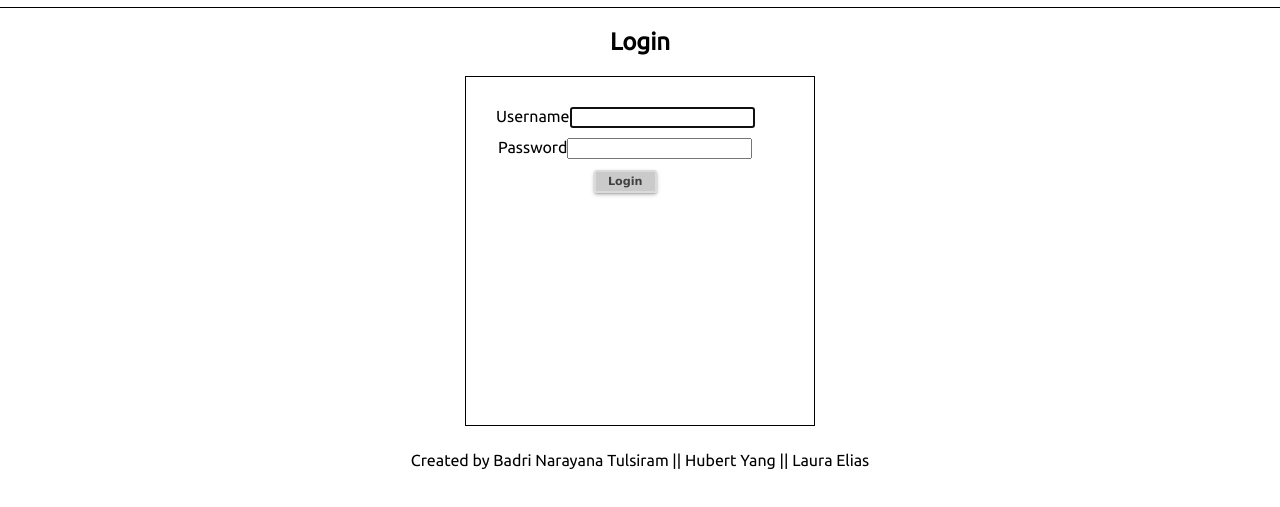
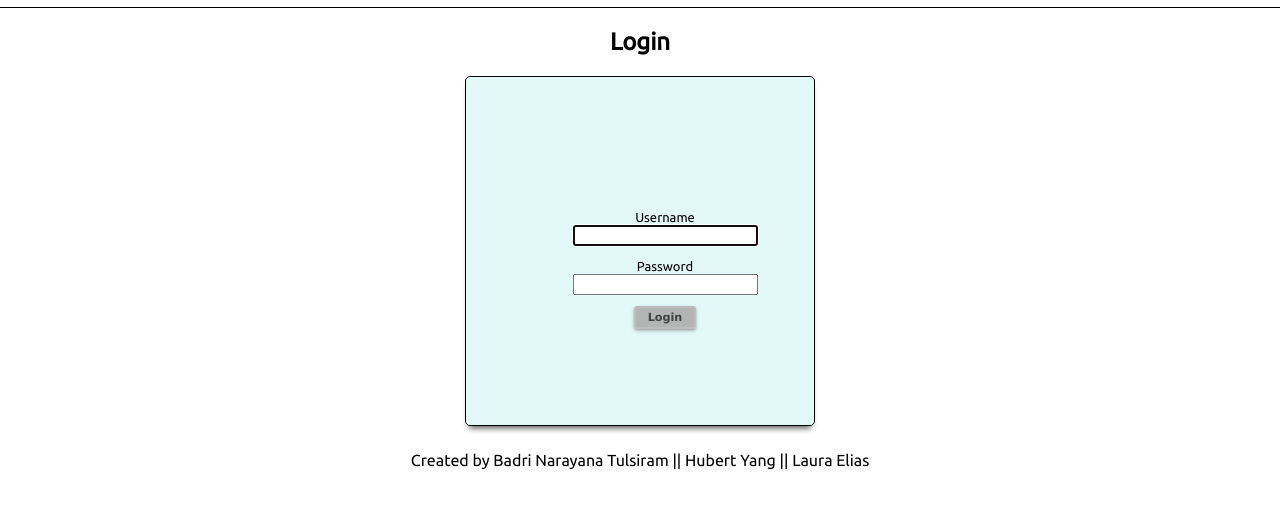
Before and after one commit to thinkful-ei-gecko/Badri-Hubert-Lauara-client, a React app: page /login in a window 1280 px wide. Shown: the part 93-600 px from the top of the page. Built offline with nearby package versions, Linux system fonts and the light colour scheme.

Commit message:
theme changes

```diff
--- a/src/components/Footer/Footer.css
+++ b/src/components/Footer/Footer.css
@@ -3,3 +3,13 @@ footer {
     margin-top: 25px;
 
 }
+
+.footerLink {
+    text-decoration: none;
+    cursor: pointer;
+    color: black;
+}
+
+.footerLink:hover {
+    color: cornflowerblue;
+}
--- a/src/components/Footer/Footer.js
+++ b/src/components/Footer/Footer.js
@@ -4,7 +4,7 @@ import './Footer.css'
 export default function Footer(){
     return (
         <footer>
-            Created by Badri Narayana Tulsiram || Hubert Yang || Laura Elias
+            Created by <a className='footerLink' href='https://thinkful-ei-gecko.github.io/portfolio-wireframe-badri/' target='_blank' rel='noopener noreferrer'>Badri Narayana Tulsiram</a> || Hubert Yang || Laura Elias
         </footer>
     )
 }
--- a/src/components/LoginForm/LoginForm.css
+++ b/src/components/LoginForm/LoginForm.css
@@ -6,11 +6,16 @@
     text-align: center;
     margin: auto;
     border: 1px solid black;
+    border-radius: 5px;
+    background-color: rgba(147, 232, 224, 0.262);
+    box-shadow: 0 6px 6px -4px rgb(80, 80, 80);
 }
 
 .LoginForm {
     padding: 25px;
     text-align: center;
+    margin-top: 100px;
+    margin-left: 50px;
 }
 
 .formItem {
@@ -18,12 +23,12 @@
 }
 
 .Button {
-    font-family: 'Lucida Sans', 'Lucida Sans Regular', 'Lucida Grande', 'Lucida Sans Unicode', Geneva, Verdana, sans-serif;
+  font-family: 'Lucida Sans', 'Lucida Sans Regular', 'Lucida Grande', 'Lucida Sans Unicode', Geneva, Verdana, sans-serif;
   color: rgb(65, 65, 65);
   font-size: 0.7rem;
   font-weight: 600;
-  background-color: rgba(167, 167, 167, 0.6);
-  border: 2px solid rgb(219, 219, 219);
+  background-color: rgba(175, 175, 175, 0.9);
+  border: 2px solid rgb(189, 189, 189);
   border-radius: 3px;
   box-shadow: 0 1px 2px 0 rgba(0, 0, 0, 0.2), 0 2px 4px 0 rgba(0, 0, 0, 0.2);
   margin: 6px 12px;
--- a/src/components/LoginForm/LoginForm.js
+++ b/src/components/LoginForm/LoginForm.js
@@ -54,7 +54,7 @@ class LoginForm extends Component {
         </div>
         <div className='formItem'>
           <Label htmlFor='login-username-input'>
-            Username
+            Username {' '}
           </Label>
           <Input
             ref={this.firstInput}
@@ -65,7 +65,7 @@ class LoginForm extends Component {
         </div>
         <div className='formItem'>
           <Label htmlFor='login-password-input'>
-            Password
+            Password {' '}
           </Label>
           <Input
             id='login-password-input'
--- a/src/components/RegistrationForm/RegistrationForm.css
+++ b/src/components/RegistrationForm/RegistrationForm.css
@@ -1,6 +1,8 @@
 .registration {
     padding: 25px;
     text-align: center;
+    margin-top: 45px;
+    margin-left: 20px;
 }
 
 .already {
@@ -12,3 +14,7 @@
 .already:hover {
     color: green;
 }
+
+Label {
+    font-size: small;
+}
```
